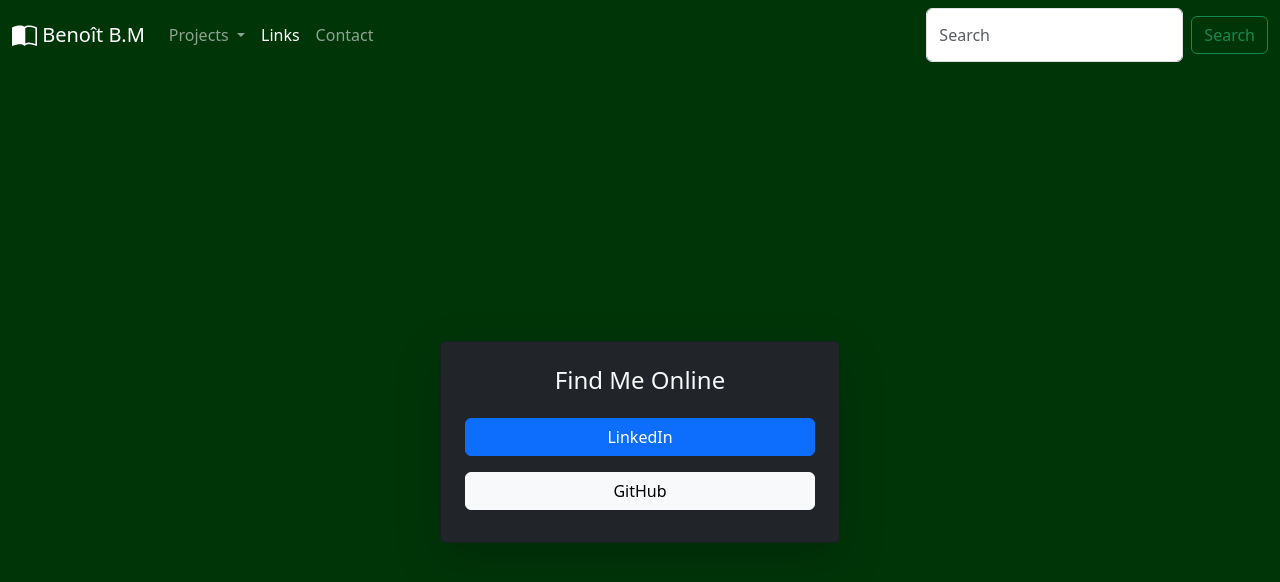
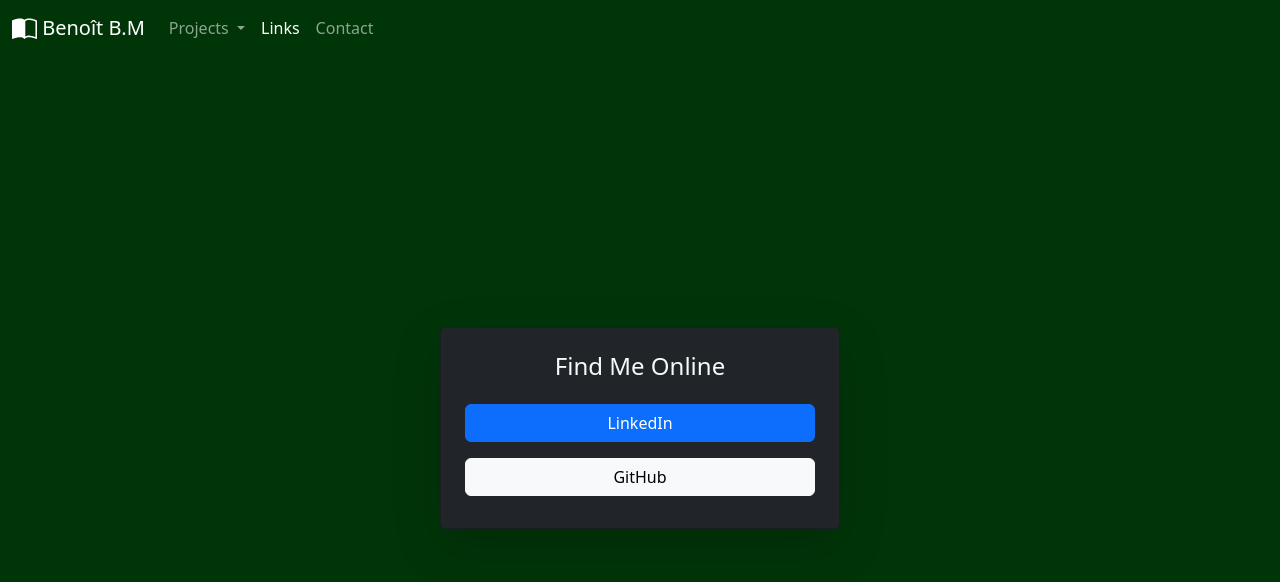
Before and after one commit to BenoitBenM/Website, a plain HTML site: page links/index.html in a window 1280 px wide. Drawn offline with nearby package versions, Linux system fonts and the light colour scheme.

Commit message:
removed search bar

```diff
--- a/links/index.html
+++ b/links/index.html
@@ -54,10 +54,6 @@
           <li class="nav-item"><a class="nav-link active" href="../links/index.html">Links</a></li>
           <li class="nav-item"><a class="nav-link" href="../contact/index.html">Contact</a></li>
         </ul>
-        <form class="d-flex" role="search">
-          <input class="form-control me-2" type="search" placeholder="Search" aria-label="Search" />
-          <button class="btn btn-outline-success" type="submit">Search</button>
-        </form>
       </div>
     </div>
   </nav>
```
Also changed, not shown: contact/index.html (+0 -4 lines), creative/index.html (+0 -4 lines), index.html (+0 -4 lines), robotics/1-hexapod/index.html (+0 -5 lines), robotics/2-balancing-robot/index.html (+0 -4 lines), robotics/3-exploration-rover/index.html (+0 -5 lines), robotics/index.html (+0 -4 lines).
